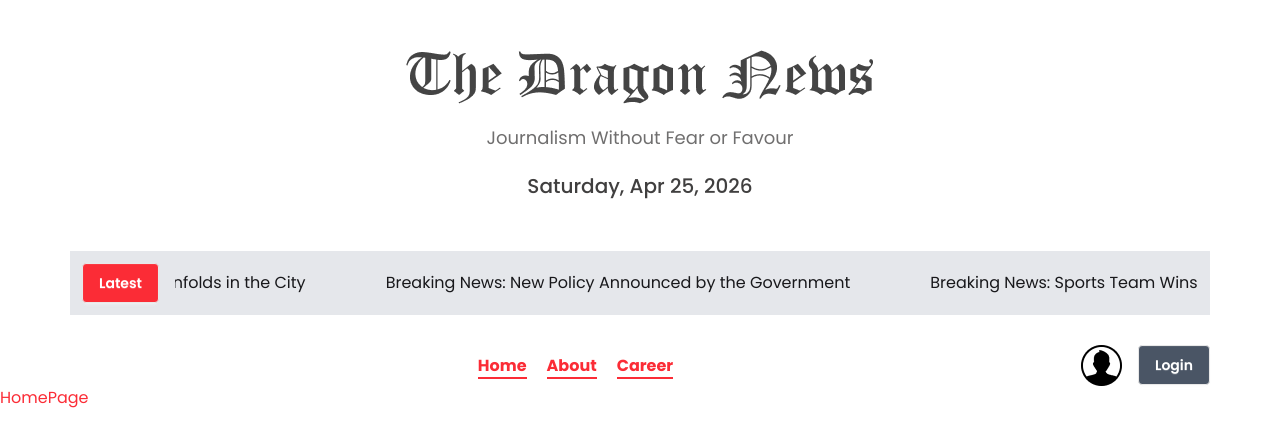
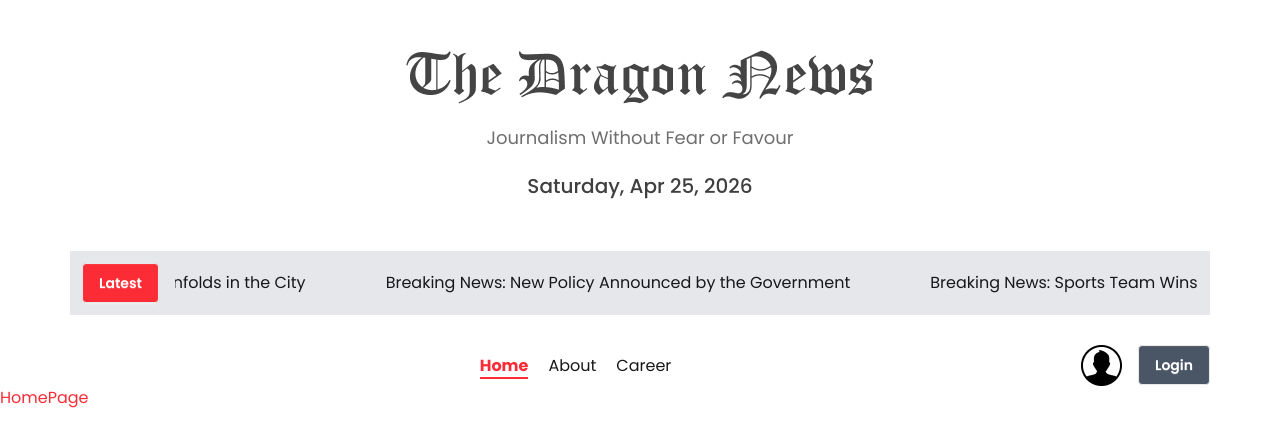
Before and after one commit to fatematz/dragon-news, a Next.js app: page / in a window 1280 px wide. Shown: the top 446 px of the page. Built offline with nearby package versions, Linux system fonts and the light colour scheme.

Commit message:
fix active link highlighting in Navbar

```diff
--- a/src/components/Navbar.jsx
+++ b/src/components/Navbar.jsx
@@ -17,8 +17,8 @@ const Navbar=() => {
             <div className="">
                 <ul className="flex justify-center gap-5 ">
                     <li> <Link href='/' className={pathname === '/' ? 'text-red-500 font-bold border-b-2 border-red-500' : ''}  >Home</Link> </li>
-                    <li> <Link href='/about' className={pathname === '/' ? 'text-red-500 font-bold border-b-2 border-red-500' : ''} >About</Link> </li>
-                    <li> <Link href='/career' className={pathname === '/' ? 'text-red-500 font-bold border-b-2 border-red-500' : ''} >Career</Link> </li>
+                    <li> <Link href='/about' className={pathname === '/about' ? 'text-red-500 font-bold border-b-2 border-red-500' : ''} >About</Link> </li>
+                    <li> <Link href='/career' className={pathname === '/career' ? 'text-red-500 font-bold border-b-2 border-red-500' : ''} >Career</Link> </li>
                 </ul>
             </div>
             <div className="flex justify-center gap-4">
```
